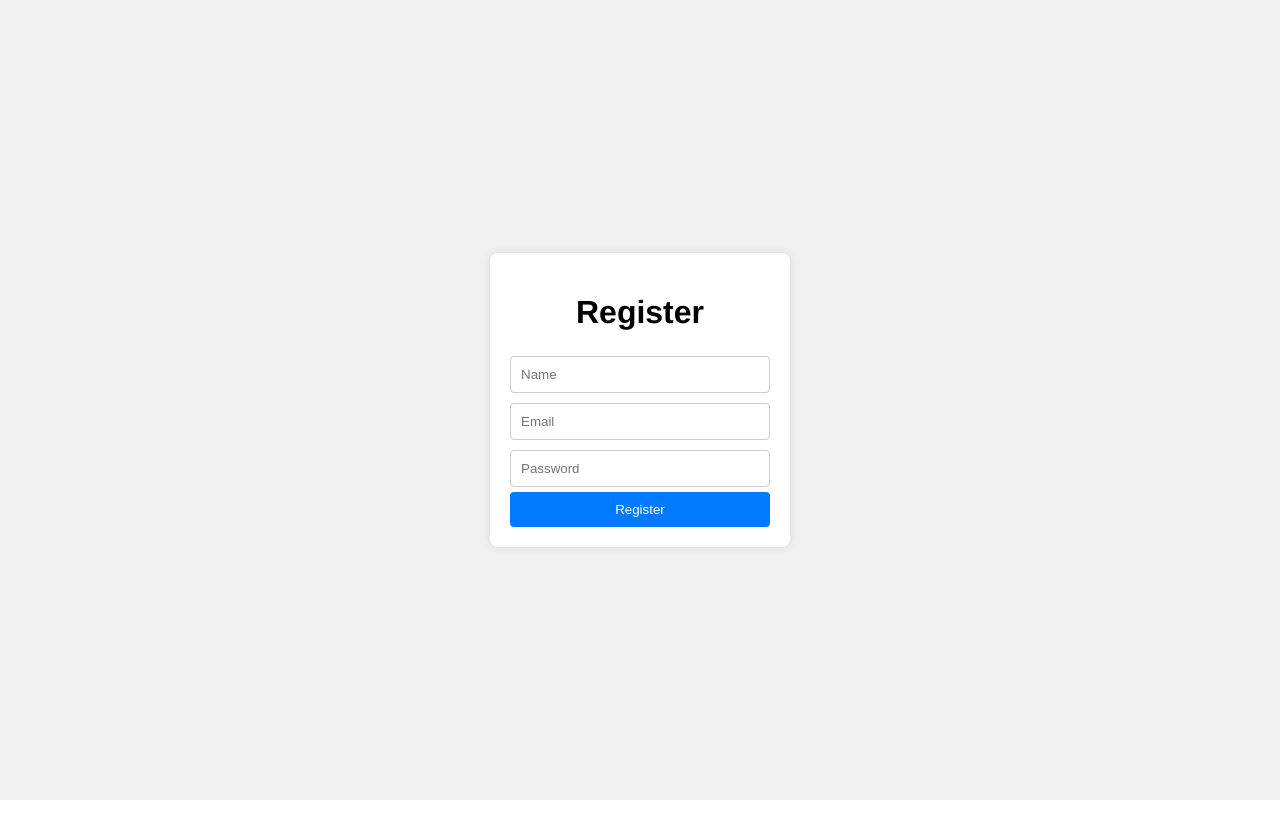
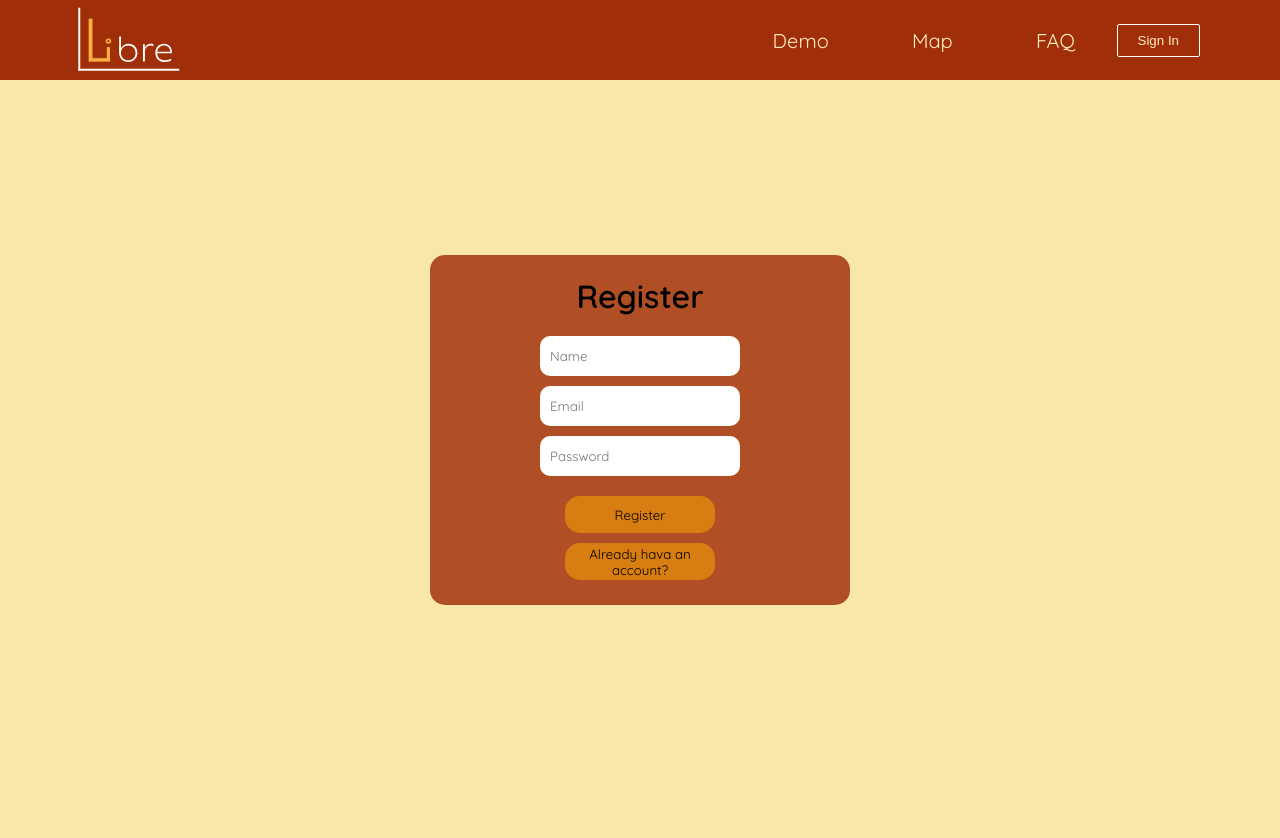
Before and after one commit to BillyMerchan/Libre, a React (Create React App) app in the folder Libre-Server/frontend/: page /register in a window 1280 px wide. Shown: the top 838 px of the page. Before the commit the page ends 800 px from the top, so only its background shows below. Built offline with nearby package versions, Linux system fonts and the light colour scheme.

Commit message:
Css changes

```diff
--- a/Libre-Server/frontend/src/routes/Register/Register.css
+++ b/Libre-Server/frontend/src/routes/Register/Register.css
@@ -1,17 +1,25 @@
 .BackgroundRegister {
-    background-color: #f0f0f0;
+    background-color: rgba(248, 227, 157, 0.876);
+    height: 100vh;
+    width: 100%;
+    padding: 10px;
     display: flex;
+    flex-direction: column;
+    align-items: center;
+    /*box-shadow: inset 0 0 0 1000px rgba(222, 104, 13, 0.637);*/
     justify-content: center;
-    align-items: center;
-    min-height: 100vh;
-  }
+}
+
 
   .RegisterWrap {
-    background-color: #ffffff;
-    border-radius: 8px;
-    box-shadow: 0px 0px 10px rgba(0, 0, 0, 0.1);
-    padding: 20px;
-    width: 300px;
+    background-color:  rgba(160, 47, 9, 0.818);
+    margin-top: -100px;
+    width: 420px;
+    height: 350px;
+    justify-content: center;
+    text-align: center;
+    font-family: 'Quicksand';
+    border-radius: 15px;
   }
 
   h1 {
@@ -20,22 +28,24 @@
   }
 
   .InputR {
-    width: 100%;
+    width: 200px;
+    height: 40px;
+    border-radius: 10px;
+    border-style: none;
     padding: 10px;
-    margin: 5px 0;
-    border: 1px solid #ccc;
-    border-radius: 4px;
+    margin-bottom: 10px;
+    font-family: 'Quicksand';
   }
 
   .buttR {
-    width: 100%;
-    padding: 10px;
-    background-color: #007bff;
-    color: #fff;
-    border: none;
-    border-radius: 4px;
-    cursor: pointer;
-    transition: background-color 0.3s;
+    border-radius: 15px;
+    width: 150px;
+    height: 37px;
+    padding: 3px;
+    margin-top: 10px;
+    background-color:  rgba(222, 132, 14, 0.876);
+    font-family: 'Quicksand';
+    border-style: none;
   }
 
   .buttR:hover {
--- a/Libre-Server/frontend/src/routes/Register/Register.tsx
+++ b/Libre-Server/frontend/src/routes/Register/Register.tsx
@@ -1,6 +1,7 @@
 import React, { useState } from "react";
 import { useNavigate } from "react-router-dom";
 import "./Register.css";
+import NavBar from "../../components/NavBar/Navbar";
 
 function Register() {
   const navigate = useNavigate();
@@ -33,6 +34,7 @@ function Register() {
 
   return (
     <div>
+        <NavBar></NavBar>
       <div className="BackgroundRegister">
         <div className="RegisterWrap">
           <h1>Register</h1>
@@ -63,6 +65,7 @@ function Register() {
             <br />
             <input className="buttR" type="submit" value="Register" />
           </form>
+          <button className="buttR" onClick={() => navigate("/signIn")}>Already hava an account?</button>
         </div>
       </div>
     </div>
--- a/Libre-Server/frontend/src/routes/SignIn/SignIn.tsx
+++ b/Libre-Server/frontend/src/routes/SignIn/SignIn.tsx
@@ -1,6 +1,7 @@
 import { useState } from "react";
 import { useNavigate } from "react-router-dom";
 import "./SignIn.css";
+import NavBar from "../../components/NavBar/Navbar";
 
 export default function SignIn() {
   const navigate = useNavigate();
@@ -37,6 +38,7 @@ export default function SignIn() {
 
   return (
     <div>
+      <NavBar></NavBar>
       <div className="sign">
         <div className="Loginn">
           <h1>Login</h1>
```
Also changed, not shown: Libre-Server/frontend/src/components/UserProfile/UserProfile.css (+189 -0 lines).
